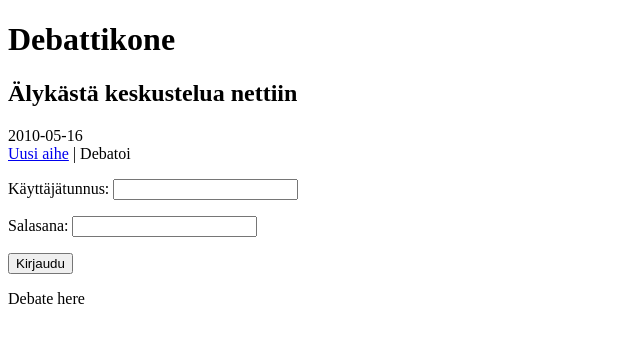
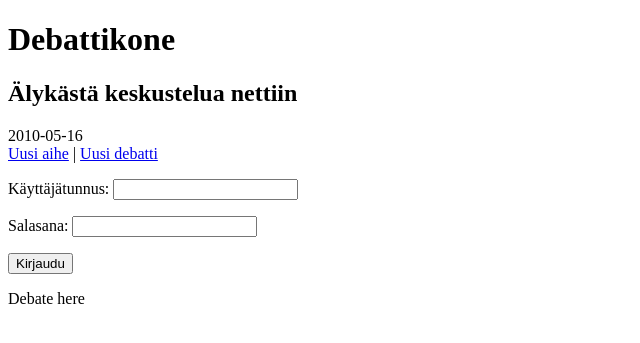
Before and after one commit to mjtorn/debattikone, a Django app: template debattikone/web/templates/debate.html in a window 1280 px wide. Shown: the top 343 px of the page, without its empty margins (0-640 px from the left). Run offline with Django 3.2, Linux system fonts and the light colour scheme; the template is opened without the code that fills it: values that come from a table or form of the project are taken from there, others are empty.

Commit message:
Link to new debate

```diff
--- a/debattikone/web/templates/base.html
+++ b/debattikone/web/templates/base.html
@@ -17,7 +17,7 @@
 	</div>
 	<div id="top_menu">
 	{% block top_menu %}
-	<a href="{% url new_topic %}">Uusi aihe</a> | Debatoi
+	<a href="{% url new_topic %}">Uusi aihe</a> | <a href="{% url new_debate %}">Uusi debatti</a>
 	{% endblock %}
 	</div>
 	</div>
```
